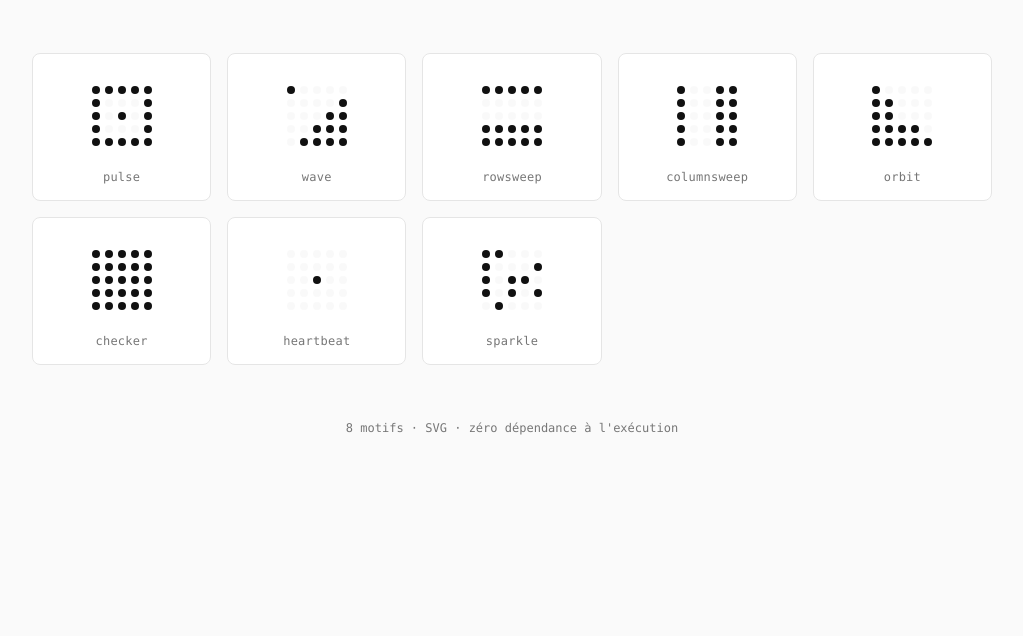
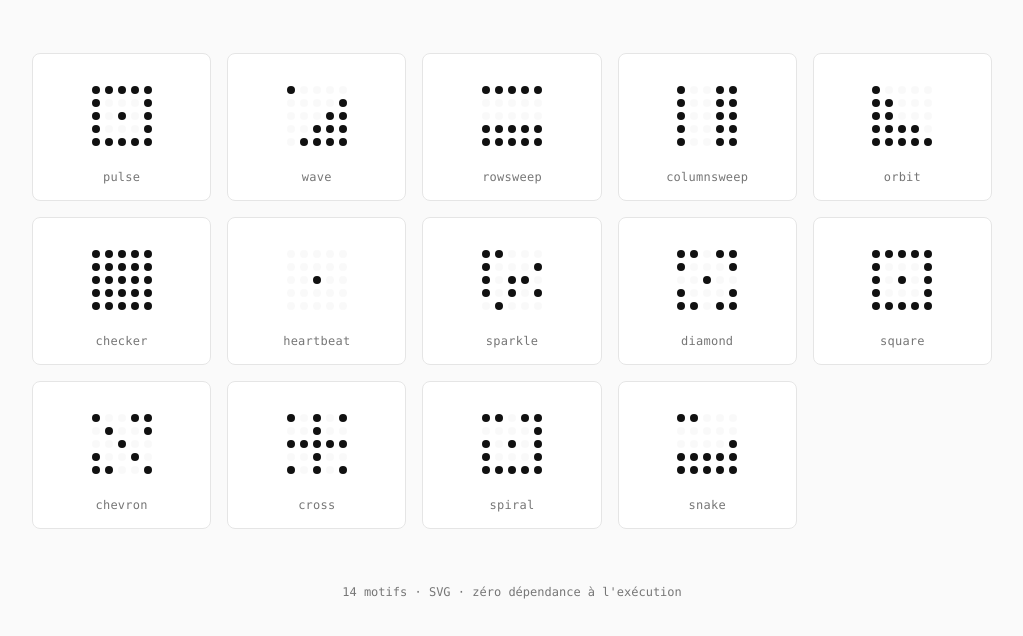
Before and after one commit to guillaumecaillet/dotmatrix-loader, a website with bundled scripts: page demo/index.html in a window 1280 px wide. Shown: the part 138-774 px from the top of the page, without its empty margins (128-1151 px from the left). Built offline with nearby package versions, Linux system fonts and the light colour scheme.

Commit message:
Add six new loader patterns: diamond, square, chevron, cross, spiral, snake
Rounds out the pattern set from 8 to 14, covering Manhattan/Chebyshev
distance rings, a converging chevron, a center-out cross sweep, an
Archimedean spiral, and a boustrophedon raster scan.

Co-Authored-By: Claude Sonnet 5 <noreply@anthropic.com>

```diff
--- a/demo/index.html
+++ b/demo/index.html
@@ -15,7 +15,7 @@
   <main id="gallery"></main>
 
   <footer>
-    <p>8 motifs · SVG · zéro dépendance à l'exécution</p>
+    <p>14 motifs · SVG · zéro dépendance à l'exécution</p>
   </footer>
 
   <script type="module" src="demo.js"></script>
--- a/src/patterns/index.js
+++ b/src/patterns/index.js
@@ -27,4 +27,19 @@ export const patterns = {
   checker: (r, c) => (r + c) % 2,
   heartbeat: (r, c, size) => (dist(r, c, size) < 0.8 ? 0 : null),
   sparkle: (r, c, size) => hash(r, c, size),
+  diamond: (r, c, size) => {
+    const center = (size - 1) / 2;
+    return Math.abs(r - center) + Math.abs(c - center);
+  },
+  square: (r, c, size) => {
+    const center = (size - 1) / 2;
+    return Math.max(Math.abs(r - center), Math.abs(c - center));
+  },
+  chevron: (r, c) => Math.abs(r - c),
+  cross: (r, c, size) => {
+    const center = (size - 1) / 2;
+    return Math.min(Math.abs(r - center), Math.abs(c - center));
+  },
+  spiral: (r, c, size) => dist(r, c, size) + angle(r, c, size),
+  snake: (r, c, size) => (r % 2 === 0 ? r * size + c : r * size + (size - 1 - c)),
 };
```
Also changed, not shown: README.md, dist/dotmatrix-loader.cjs.js, dist/dotmatrix-loader.esm.js, dist/dotmatrix-loader.global.js, 3 other files.
